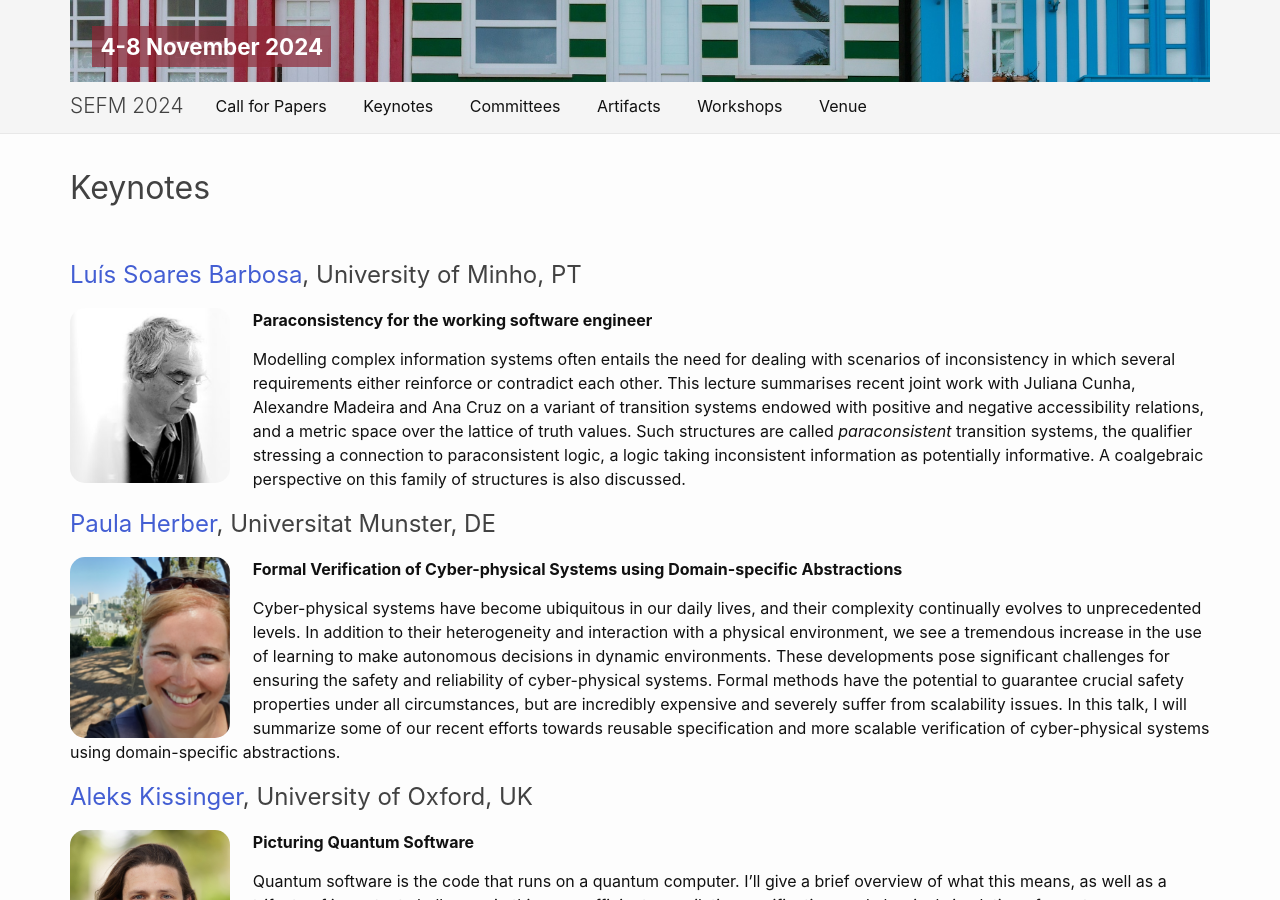
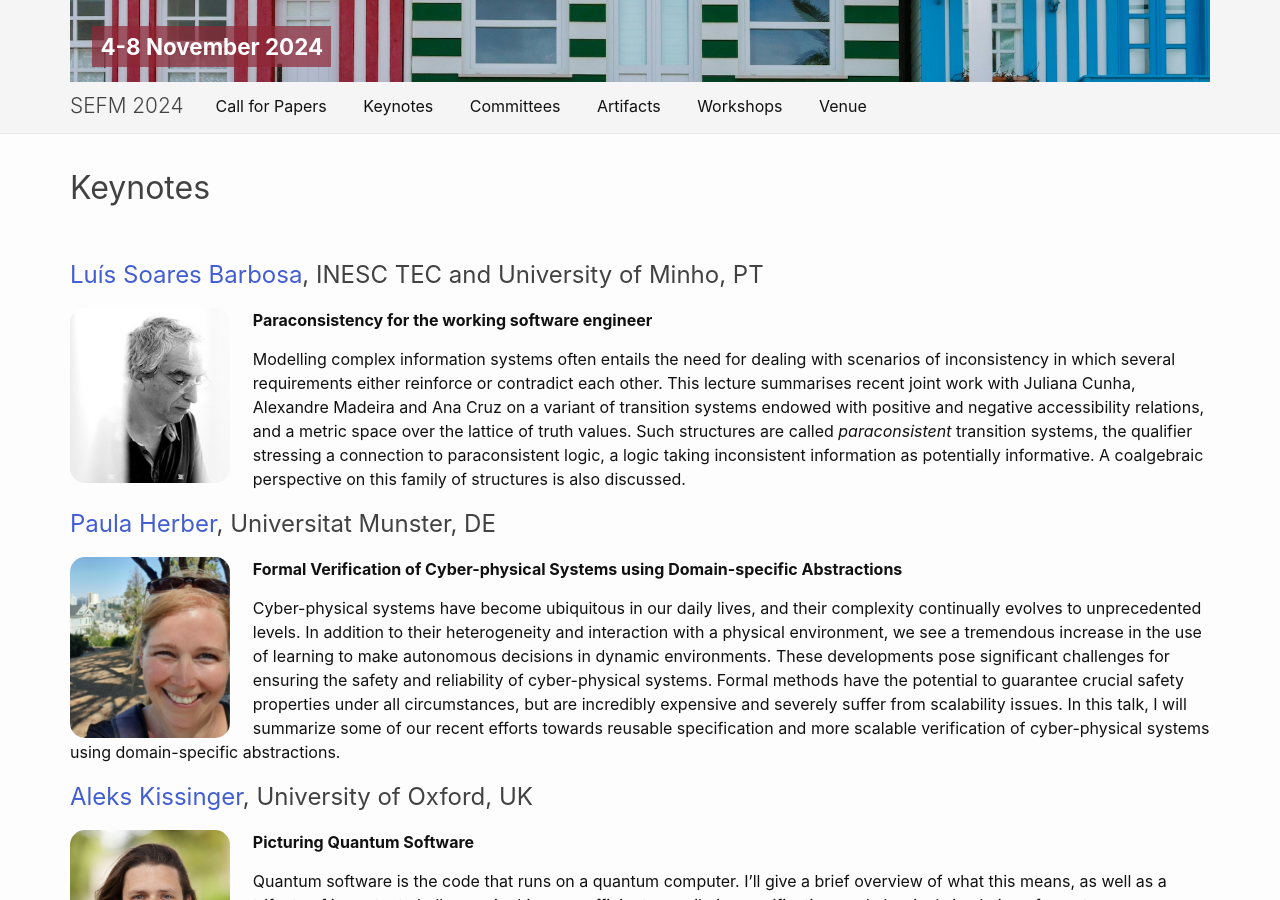
Before and after one commit to sefm-conference/2024, a Jekyll site: the page built from _pages/keynotes.md, in a window 1280 px wide and 900 px high, scrolled down 332 px. Built offline with Jekyll 4.4.1, drawn with Linux system fonts in a browser that asks for light colours.

Commit message:
Update keynotes.md
typo

```diff
--- a/_pages/keynotes.md
+++ b/_pages/keynotes.md
@@ -6,7 +6,7 @@ order: 3
 published: true
 ---
 
-## [Luís Soares Barbosa](https://www.di.uminho.pt/~lsb/), University of Minho, PT
+## [Luís Soares Barbosa](https://www.di.uminho.pt/~lsb/), INESC TEC and University of Minho, PT
 
 <img src="{{ site.baseurl }}{% link assets/images/people/barbosa.png %}" class="imageSpeaker" align="right"/>
 
```
